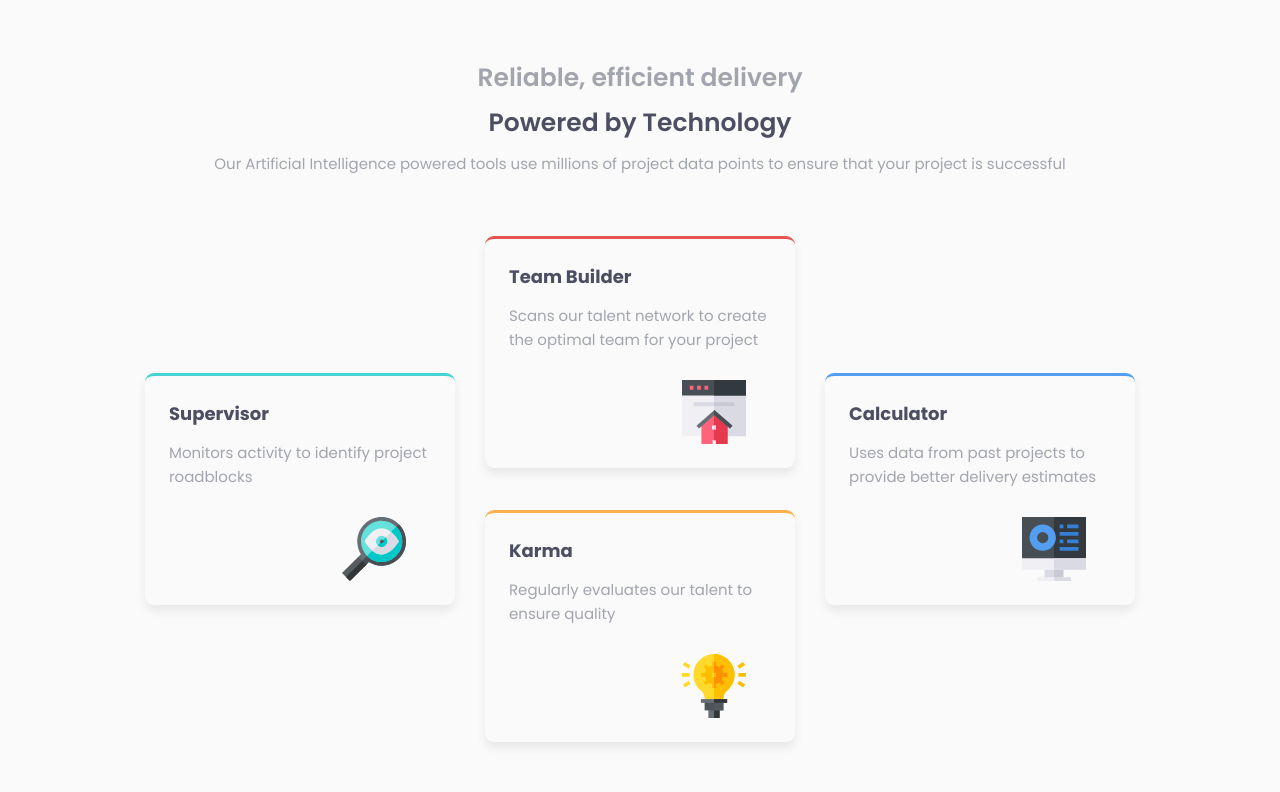
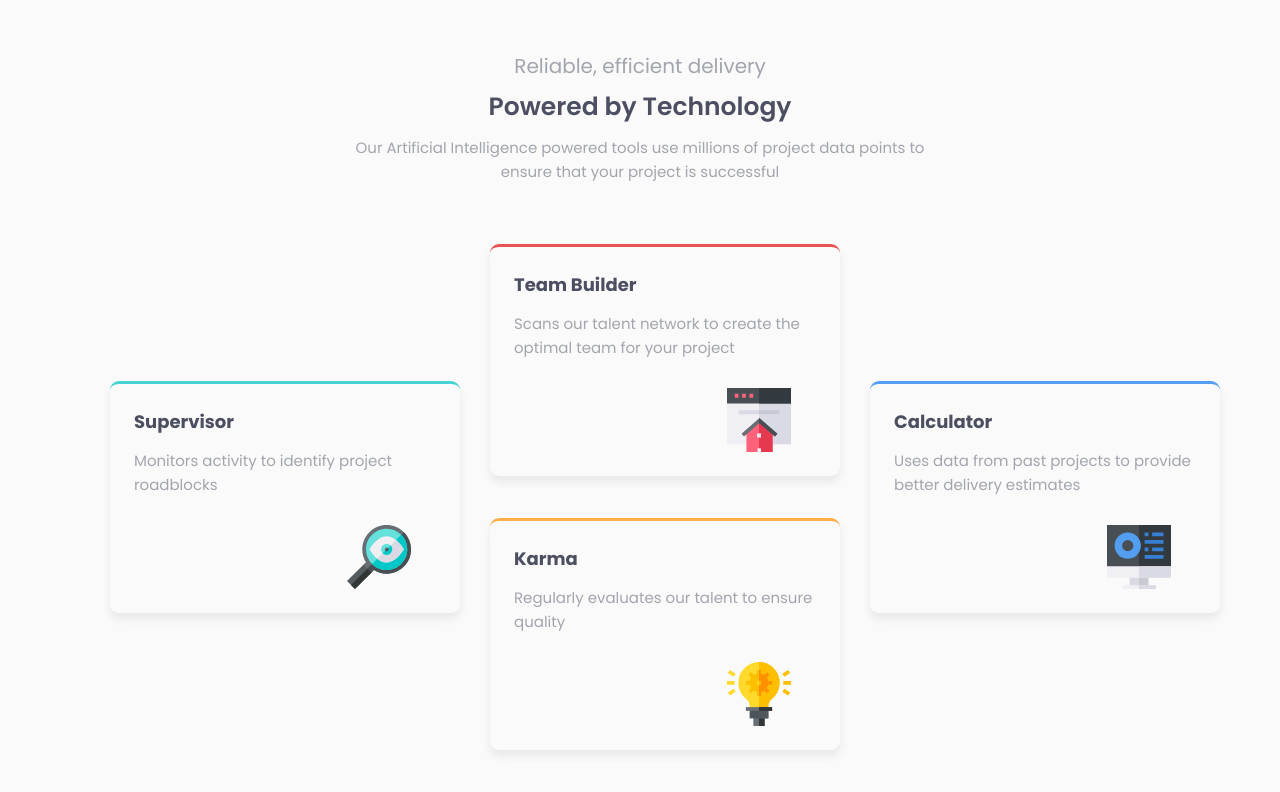
Before and after one commit to Vanfrankie7/Four-Card-Feature, a plain HTML site: page index.html in a window 1280 px wide. Drawn offline with Linux system fonts and the light colour scheme.

Commit message:
Final Test

```diff
--- a/css/style.css
+++ b/css/style.css
@@ -29,14 +29,14 @@ body {
 .heading {
   display: grid;
   padding-bottom: 4.8rem;
-  /* margin: 0 auto; */
+  margin: 0 auto;
 }
 
 .sub-heading {
   text-align: center;
   display: block;
-  font-size: 2.5rem;
-  font-weight: 600;
+  font-size: 2rem;
+  font-weight: 400;
   padding-bottom: 1rem;
 }
 
@@ -106,9 +106,9 @@ svg {
   }
 
   .heading {
-    justify-content: center;
+    /* margin: 0 auto; */
     padding-bottom: 6rem;
-    /* max-width: 60rem; */
+    max-width: 60rem;
   }
 
   .content-box {
@@ -119,7 +119,7 @@ svg {
   }
 
   .box {
-    width: 31rem;
+    width: 35rem;
     height: auto;
   }
 
```
